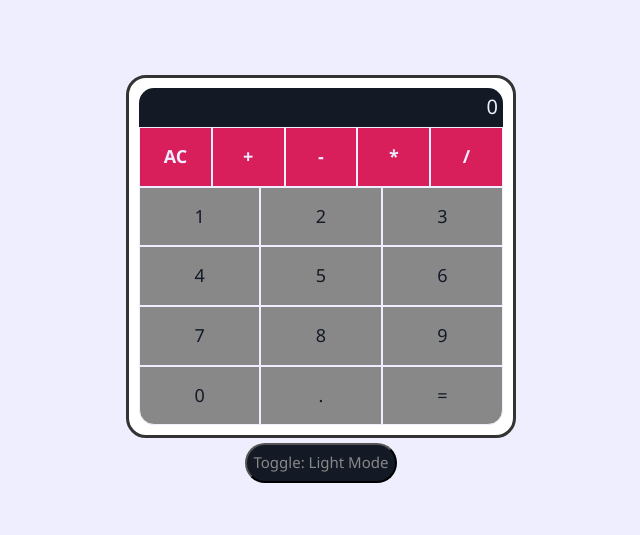
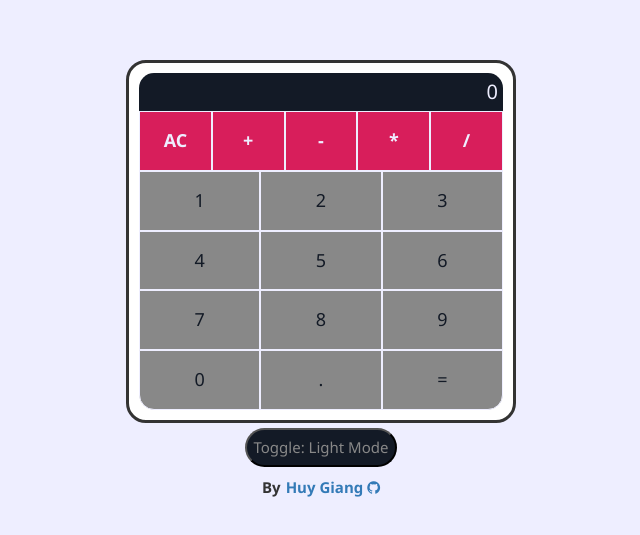
Before and after one commit to huynhat30/Web_calculator_React, a plain HTML site: page index.html in a window 1280 px wide. Shown: the part 121-656 px from the top of the page, without its empty margins (319-959 px from the left). Drawn offline with nearby package versions, Linux system fonts and the light colour scheme.

Commit message:
add footer

```diff
--- a/calculator.js
+++ b/calculator.js
@@ -4,13 +4,13 @@ const App = () => {
     const [getBGcolor, setBGcolor] = React.useState('#eef');
     const [bgThemeName, setBGthemeName] = React.useState('Light Mode');
     const [getCalc, setCalc] = React.useState('');
-    const [getResult, setResult] = React.useState('');
 
     const digits = [];
     const digitID = ['one','two','three','four','five','six','seven','eight','nine']
     const operation = ['/','*','-','+','.'];
 
     const themeBtn = document.getElementById('themeBtn');
+    const footer = document.getElementById('footer');
     const body = document.querySelector("body");
 
     const updateCal = (value) => {
@@ -21,10 +21,6 @@ const App = () => {
             return;
         }
         setCalc(getCalc + value);
-
-        if(!operation.includes(value)){
-            set(eval(getCalc + value).toString())
-        }
     }
 
     const resultOutput = () => {
@@ -53,6 +49,7 @@ const App = () => {
             setBGthemeName('Light Mode')
             themeChange(body, {'style': 'background-color: ' + getBGcolor})
             themeChange(themeBtn, {'style': 'background-color: #131a26; color: #eef'})
+            themeChange(footer, {'style': 'color: #131a2; font-weight: bold'})
         }
         else
         {
@@ -60,6 +57,7 @@ const App = () => {
             setBGthemeName('Dark Mode')
             themeChange(body, {'style': 'background-color: ' + getBGcolor})
             themeChange(themeBtn, {'style': 'background-color: #eef; color: #131a26'})
+            themeChange(footer, {'style': 'color: #eef; font-weight: bold'})
         }
     }
 
@@ -91,6 +89,8 @@ const App = () => {
         <div id="themeWrapper">
             <button id="themeBtn" onClick={bgChange}>Toggle: {bgThemeName}</button>
         </div>
+
+        <div id="footer">By <a href="https://github.com/huynhat30">Huy Giang <i class="fa fa-github"></i></a></div>
     </div>
 
 
--- a/styles.css
+++ b/styles.css
@@ -113,3 +113,17 @@ button:hover {
     font-size: 15px;
     color: var(--grayColor)
 }
+
+#footer {
+    display: flex;
+    margin-top: 10px;
+    width: auto;
+    font-size: 15px;
+    justify-content: center;
+    font-weight: bold;
+  }
+  #footer a {
+    padding-left: 5px;
+    font-weight: bold;
+    text-decoration: none;
+  }
```
